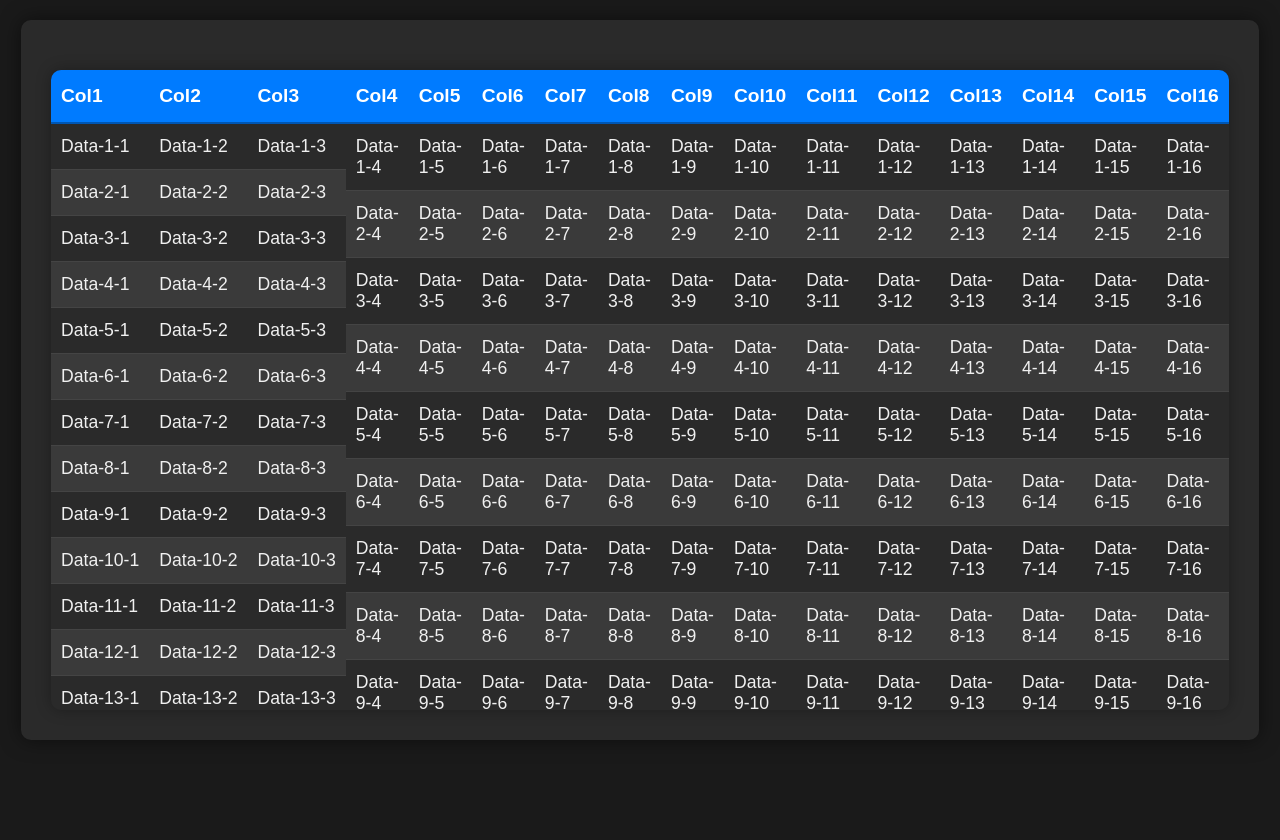
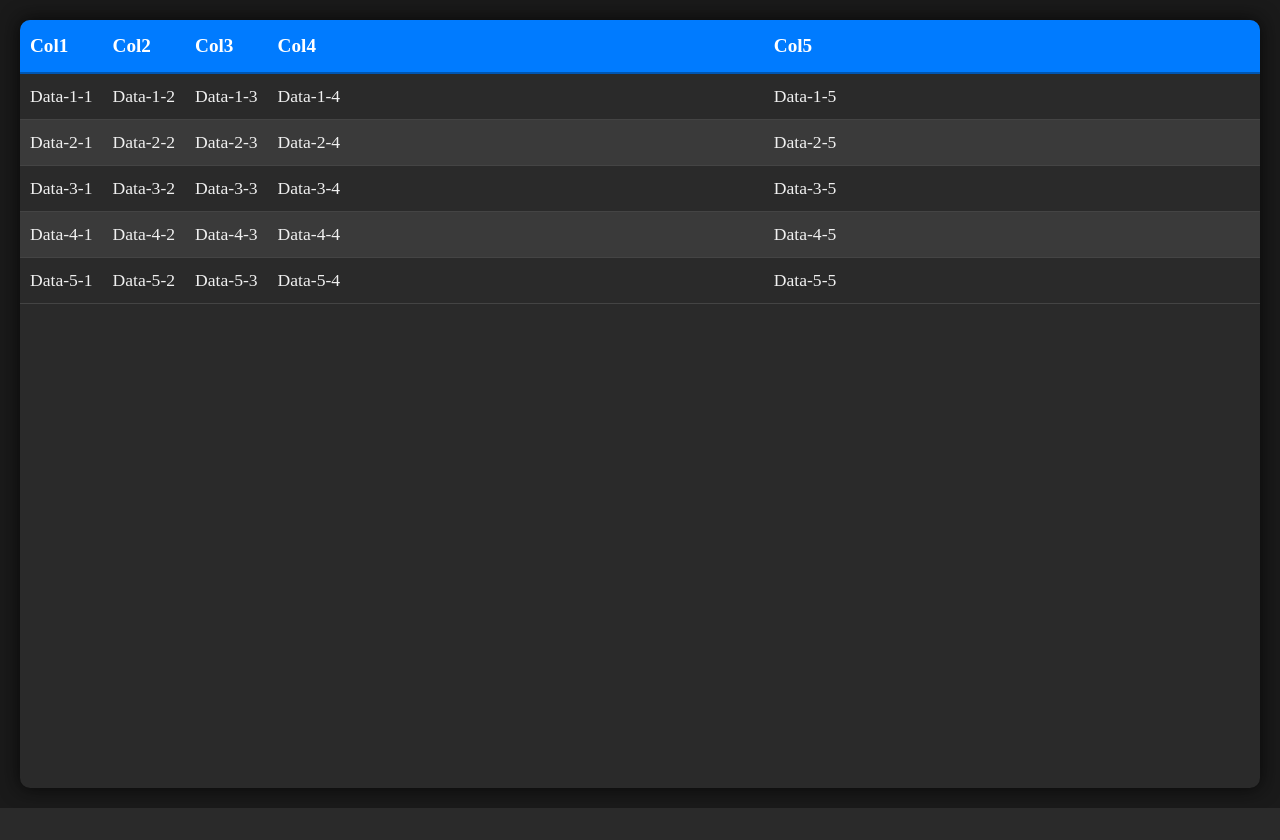
Before and after one commit to cits5206Group9/SmallGoods-Competition-app, a Flask app: page /display/competition in a window 1280 px wide. After the commit the page ends 808 px from the top, so only its background shows below. Run offline with Flask 3, Linux system fonts and the light colour scheme.

Commit message:
style(competition.html): Optimize ui

```diff
--- a/app/templates/display/competition.html
+++ b/app/templates/display/competition.html
@@ -6,24 +6,22 @@
     <title>Competition</title>
     <style>
       body {
-        font-family: sans-serif;
         background-color: #1a1a1a;
-        color: #e0e0e0;
         margin: 0;
         padding: 20px;
         display: flex;
-        justify-content: center;
-        align-items: flex-start;
-        min-height: 100vh;
       }
 
       .container {
-        width: 95%;
-        max-width: 1600px;
+        width: 100%;
+        height: 96vh;
         background-color: #2a2a2a;
-        padding: 30px;
+        padding: 0px;
+        display: flex;
         border-radius: 10px;
         box-shadow: 0 0 20px rgba(0, 0, 0, 0.5);
+        flex-direction: column;
+        box-sizing: border-box;
       }
 
       table {
@@ -61,17 +59,17 @@
 
       .table-wrapper {
         display: flex;
-        max-height: 80vh;
+        flex-grow: 1;
         overflow: hidden;
         border-radius: 10px;
         box-shadow: 0 0 15px rgba(0, 0, 0, 0.3);
-        margin-top: 20px;
       }
 
       .fixed-table-container {
         flex-shrink: 0;
         overflow-x: hidden;
         overflow-y: auto;
+        border-right: 10px;
       }
 
       .scrollable-table-container {
@@ -102,18 +100,22 @@
       </div>
     </div>
     <script>
-        document.addEventListener('DOMContentLoaded', function () {
-          const fixedTheadRow = document.querySelector('#fixed-table thead tr');
-          const fixedTbody = document.querySelector('#fixed-table tbody');
-          const scrollableTheadRow = document.querySelector('#scrollable-table thead tr');
-          const scrollableTbody = document.querySelector('#scrollable-table tbody');
+      document.addEventListener("DOMContentLoaded", function () {
+        const fixedTheadRow = document.querySelector("#fixed-table thead tr");
+        const fixedTbody = document.querySelector("#fixed-table tbody");
+        const scrollableTheadRow = document.querySelector(
+          "#scrollable-table thead tr",
+        );
+        const scrollableTbody = document.querySelector(
+          "#scrollable-table tbody",
+        );
 
-          const numRows = 20;
-          const numCols = 20;
+        const numRows = 5;
+        const numCols = 5;
         const fixedCols = 3;
 
         for (let i = 1; i <= numCols; i++) {
-            const th = document.createElement('th');
+          const th = document.createElement("th");
           th.textContent = `Col${i}`;
           if (i <= fixedCols) {
             fixedTheadRow.appendChild(th);
@@ -123,10 +125,10 @@
         }
 
         for (let i = 1; i <= numRows; i++) {
-            const fixedRow = document.createElement('tr');
-            const scrollableRow = document.createElement('tr');
-            let fixedRowContent = '';
-            let scrollableRowContent = '';
+          const fixedRow = document.createElement("tr");
+          const scrollableRow = document.createElement("tr");
+          let fixedRowContent = "";
+          let scrollableRowContent = "";
 
           for (let j = 1; j <= numCols; j++) {
             const cellContent = `<td>Data-${i}-${j}</td>`;
@@ -142,12 +144,14 @@
           scrollableTbody.appendChild(scrollableRow);
         }
 
-          const fixedContainer = document.querySelector('.fixed-table-container');
-          const scrollableContainer = document.querySelector('.scrollable-table-container');
+        const fixedContainer = document.querySelector(".fixed-table-container");
+        const scrollableContainer = document.querySelector(
+          ".scrollable-table-container",
+        );
 
         let isSyncing = false;
 
-          fixedContainer.addEventListener('scroll', () => {
+        fixedContainer.addEventListener("scroll", () => {
           if (!isSyncing) {
             isSyncing = true;
             scrollableContainer.scrollTop = fixedContainer.scrollTop;
@@ -155,7 +159,7 @@
           }
         });
 
-          scrollableContainer.addEventListener('scroll', () => {
+        scrollableContainer.addEventListener("scroll", () => {
           if (!isSyncing) {
             isSyncing = true;
             fixedContainer.scrollTop = scrollableContainer.scrollTop;
```
Lines whose indentation alone changed are shown as unchanged.
